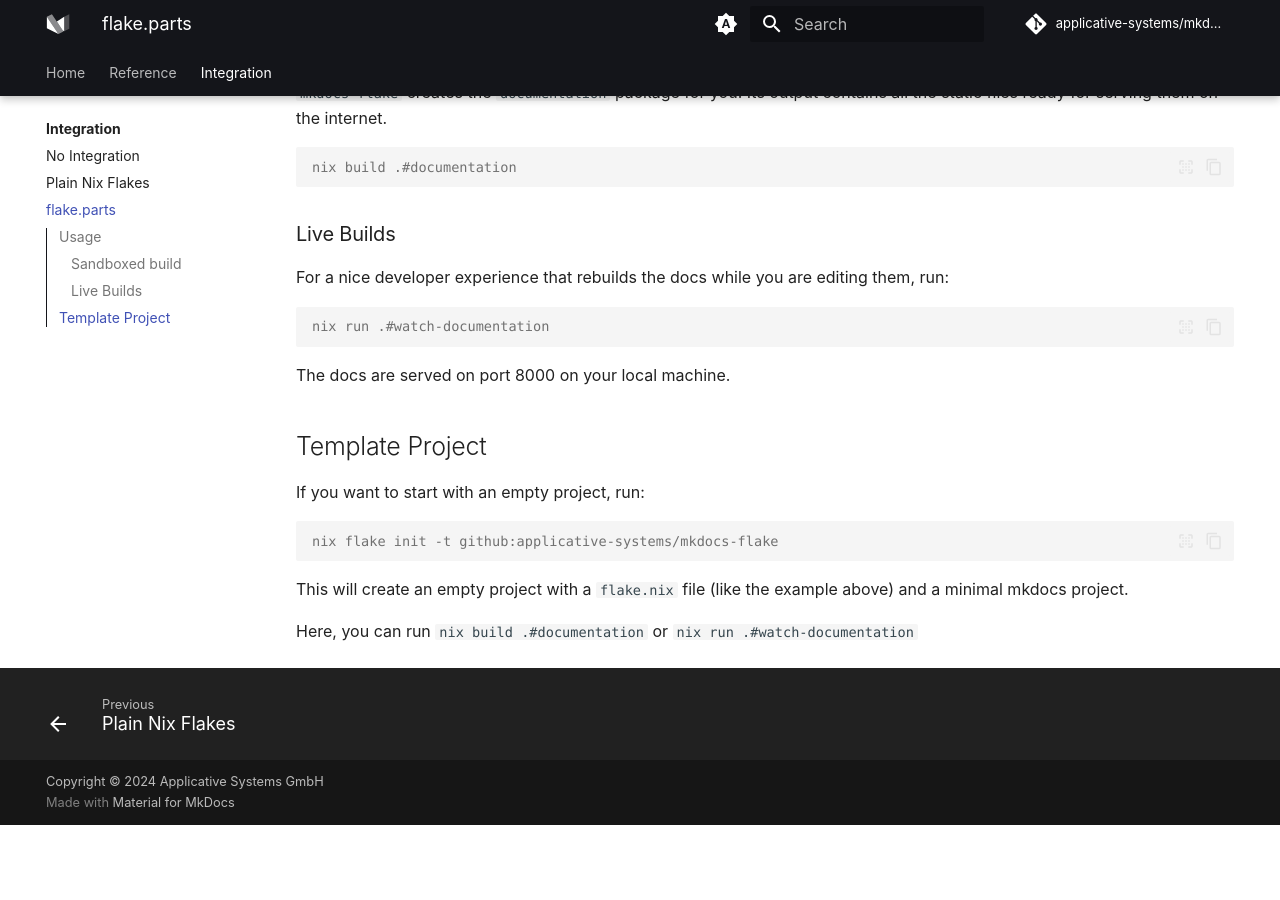
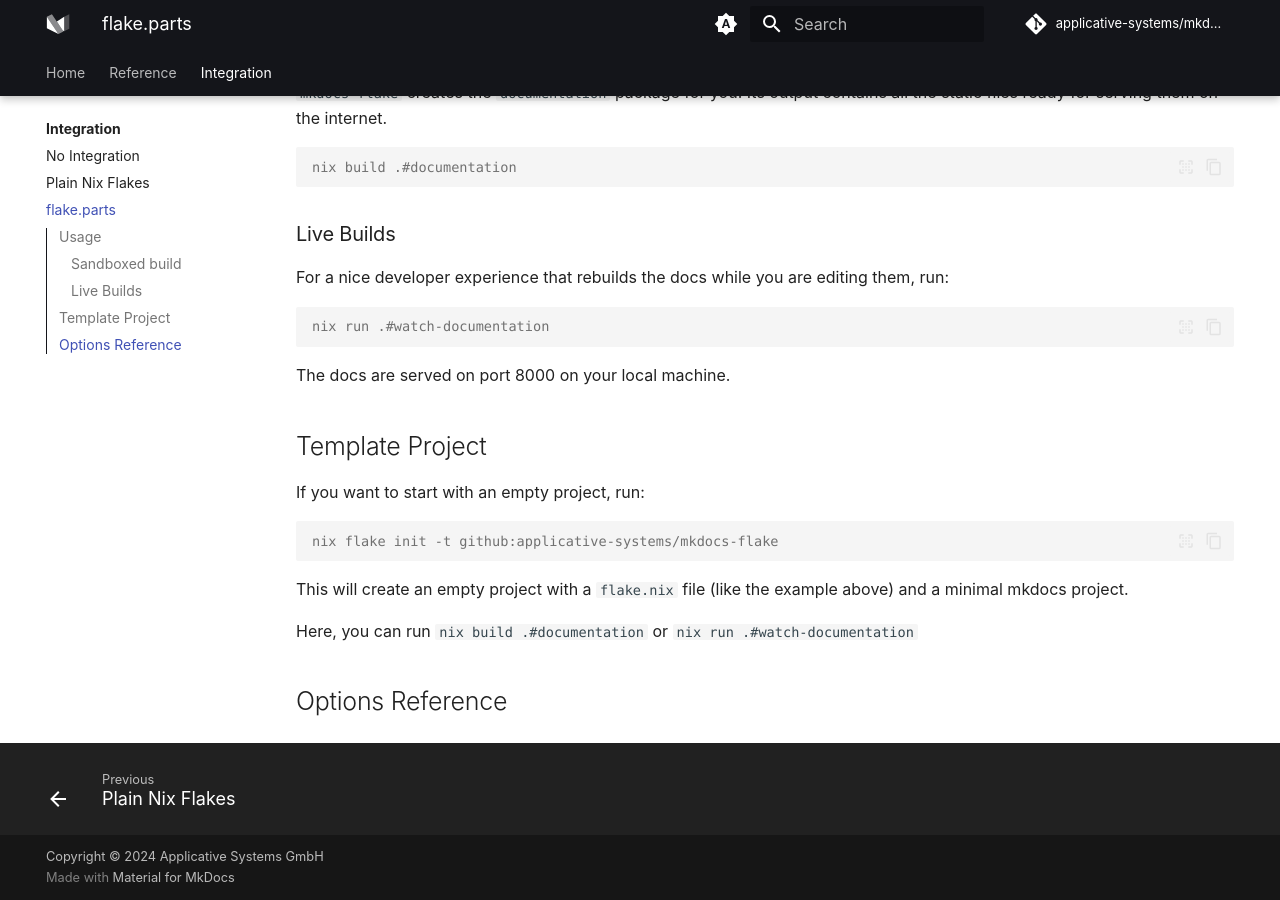
Before and after one commit to tfc/mkdocs-flake, an MkDocs documentation site: the page built from documentation/docs/integration/flake-parts.md, in a window 1280 px wide and 900 px high, scrolled down 1126 px. Built offline with MkDocs 1.6.1 and Material for MkDocs 9.7.7, drawn with Linux system fonts in a browser that asks for light colours; comment, search, counter and statistics services are not loaded; before the commit the page ends 1951 px from its top, so only the background shows below that.

```diff
--- a/documentation/docs/integration/flake-parts.md
+++ b/documentation/docs/integration/flake-parts.md
@@ -77,3 +77,7 @@ This will create an empty project with a `flake.nix` file (like the example
 above) and a minimal mkdocs project.
 
 Here, you can run `nix build .#documentation` or `nix run .#watch-documentation`
+
+## Options Reference
+
+<!-- placeholder -->
```
Also changed, not shown: 2 other files.
